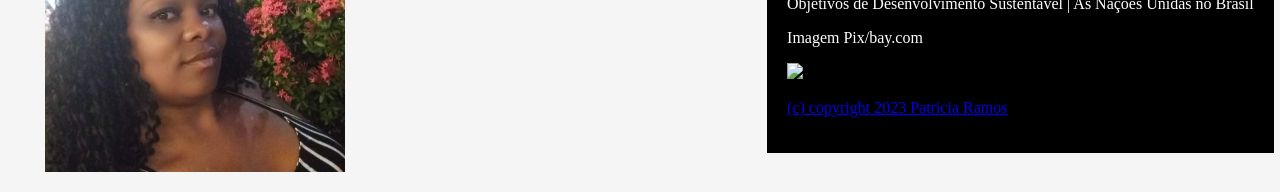
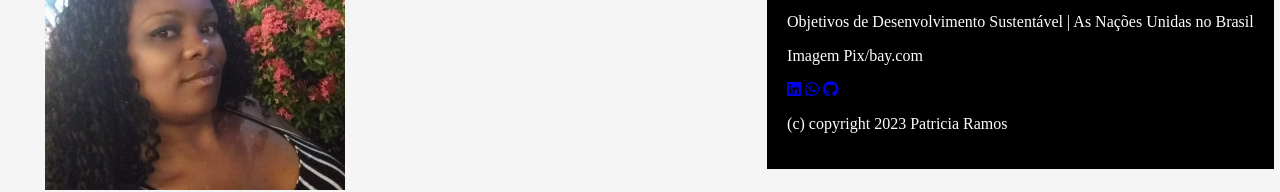
Before and after one commit to 522609/Projeto-Final, a plain HTML site: page index.html in a window 1280 px wide. Shown: the part 2405-2597 px from the top of the page. Drawn offline with Linux system fonts and the light colour scheme.

Commit message:
Update index.html

```diff
--- a/index.html
+++ b/index.html
@@ -4,6 +4,7 @@
     <link rel="stylesheet" href="style.css">
     <meta charset="UTF-8">
     <meta name="viewport" content="width=device-width, initial-scale=1.0">
+     <link rel="stylesheet" href="https://cdnjs.cloudflare.com/ajax/libs/font-awesome/6.1.0/css/all.min.css"
     <title>Meu Primeiro Site as ODS</title>
     <meta name="viewport" content="width:device-width, initial-scale=1.0">
 </head>
@@ -94,7 +95,12 @@ Isso é herança do nosso período colonial e que funciona como um ciclo que se
    <p>instagram.com/conteudoprogressista/?hl=pt-br</p>
    <p>Objetivos de Desenvolvimento Sustentável | As Nações Unidas no Brasil</p>
     <p>  Imagem  Pix/bay.com  </p>
-     <p><a href="redes sociais.jpg"><img src="./redes sociais.jpg" width="20%"</a> </p>
+     <a href="https://linkedin.com/in/patricia-ramos-77790697"><i class="fa-brands fa-linkedin"></i></a>
+     <a href="https://wa.me/5571987499469"><i class="fa-brands fa-whatsapp"></i></a>
+
+     <a href="https://github.com/522609"><i class="fa-brands fa-github"></i></a>
+
+
     <p> (c) copyright 2023 Patricia Ramos  </p>
 
 </footer>
```
